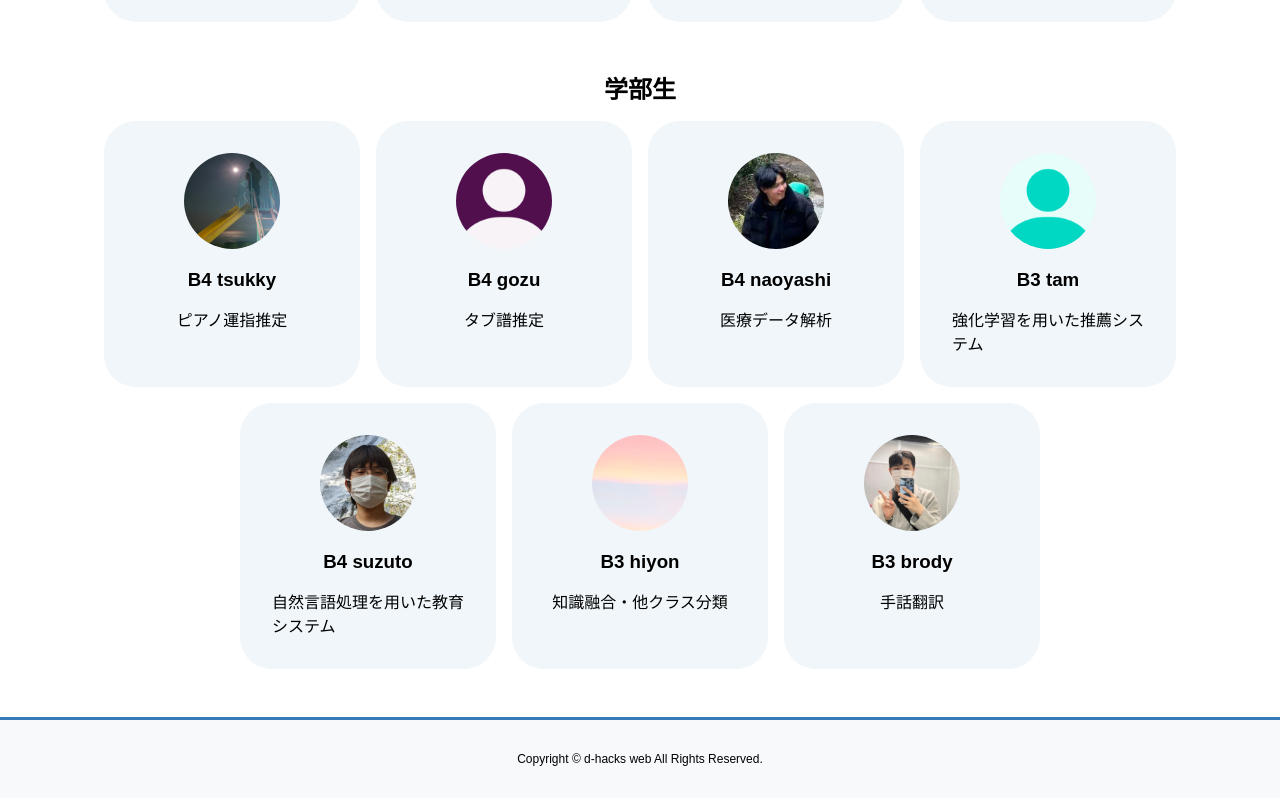
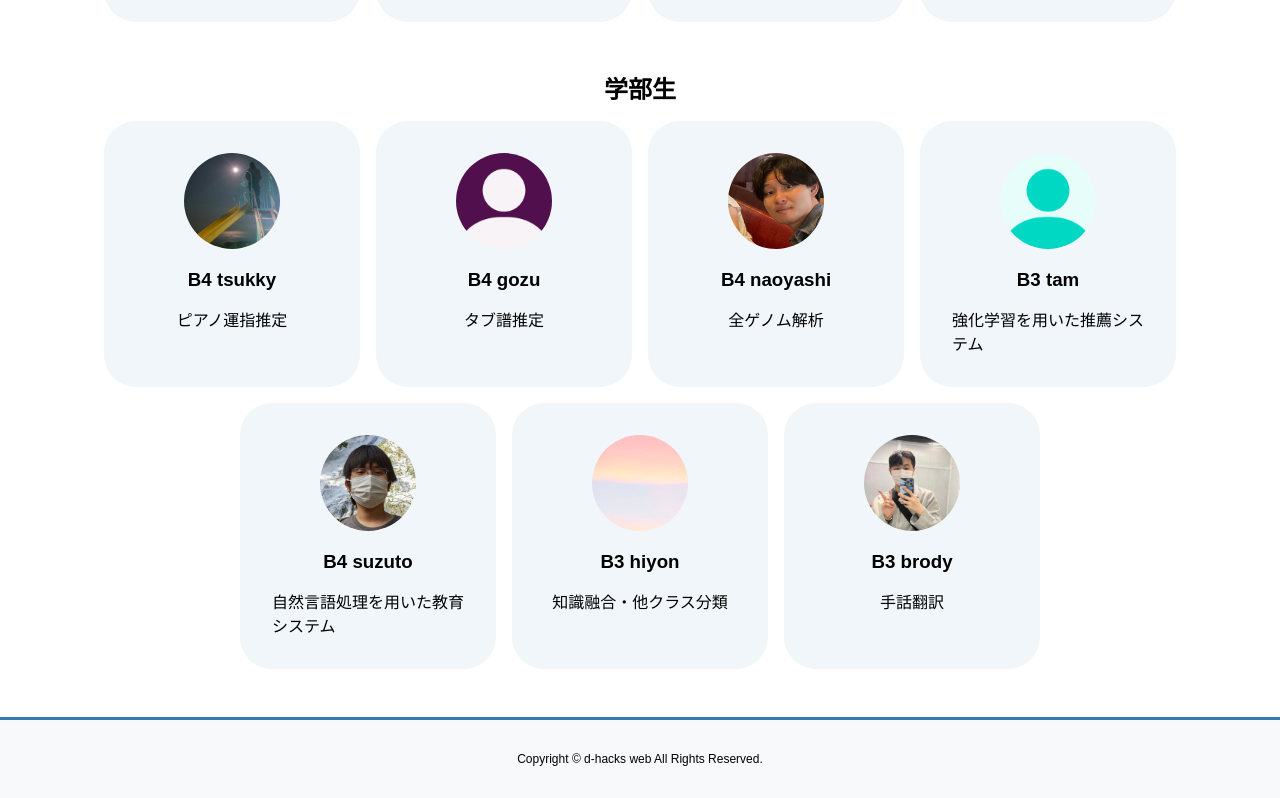
Before and after one commit to nkzwlab/dhacks-site, a Vue app: page /members in a window 1280 px wide. Shown: the part 883-1681 px from the top of the page. Built offline with nearby package versions, Linux system fonts and the light colour scheme.

Commit message:
changed profile of naoyashi

```diff
--- a/src/views/MemberView.vue
+++ b/src/views/MemberView.vue
@@ -133,13 +133,13 @@
 
           <div class="gallery-item">
             <div class="profile-picture">
-                <img src="@/assets/profile/naoyashi.png" alt="profile-picture">
+                <img src="@/assets/profile/naoyashi2.png" alt="profile-picture">
             </div>
             <div class="gallery-item-name">
                 <h3>B4 naoyashi</h3>
             </div>
             <div class="research">
-                医療データ解析
+                全ゲノム解析
             </div>
           </div>
 
```
Also changed, not shown: src/assets/profile/naoyashi2.png (added).
